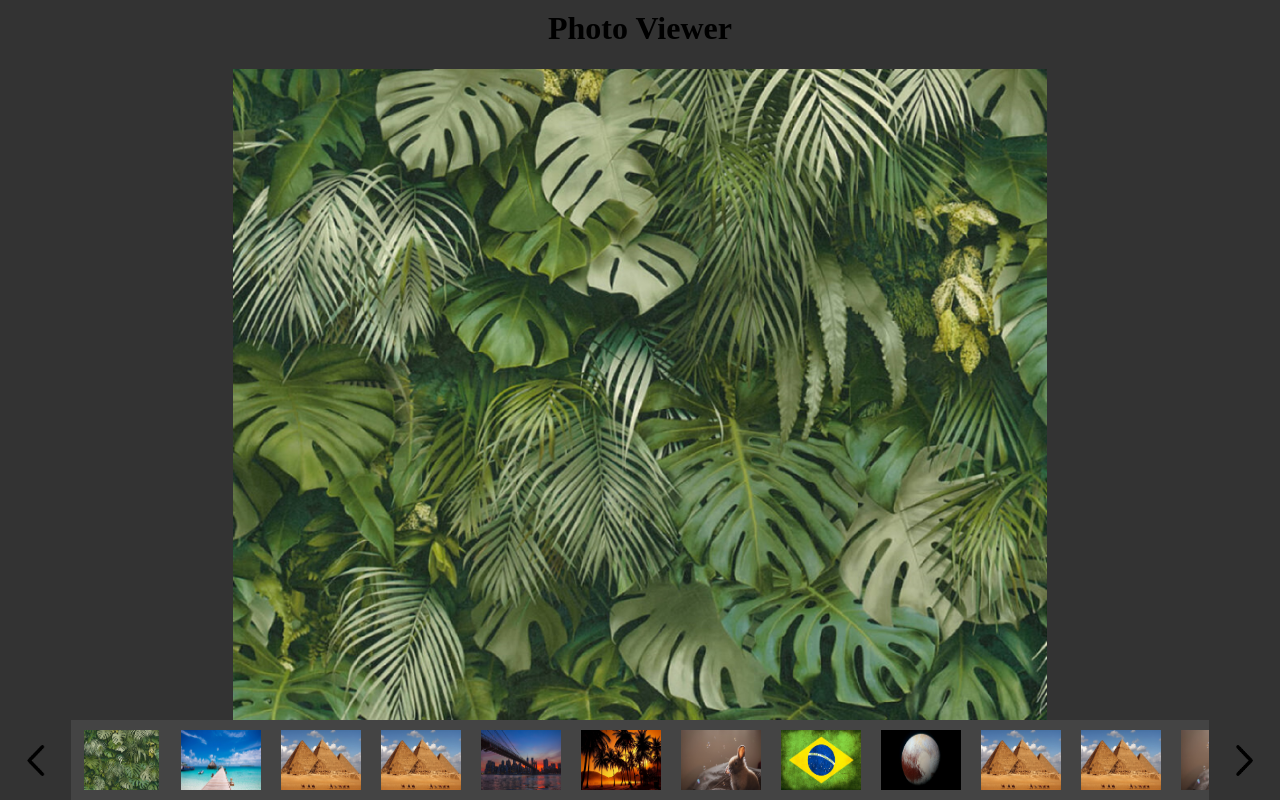
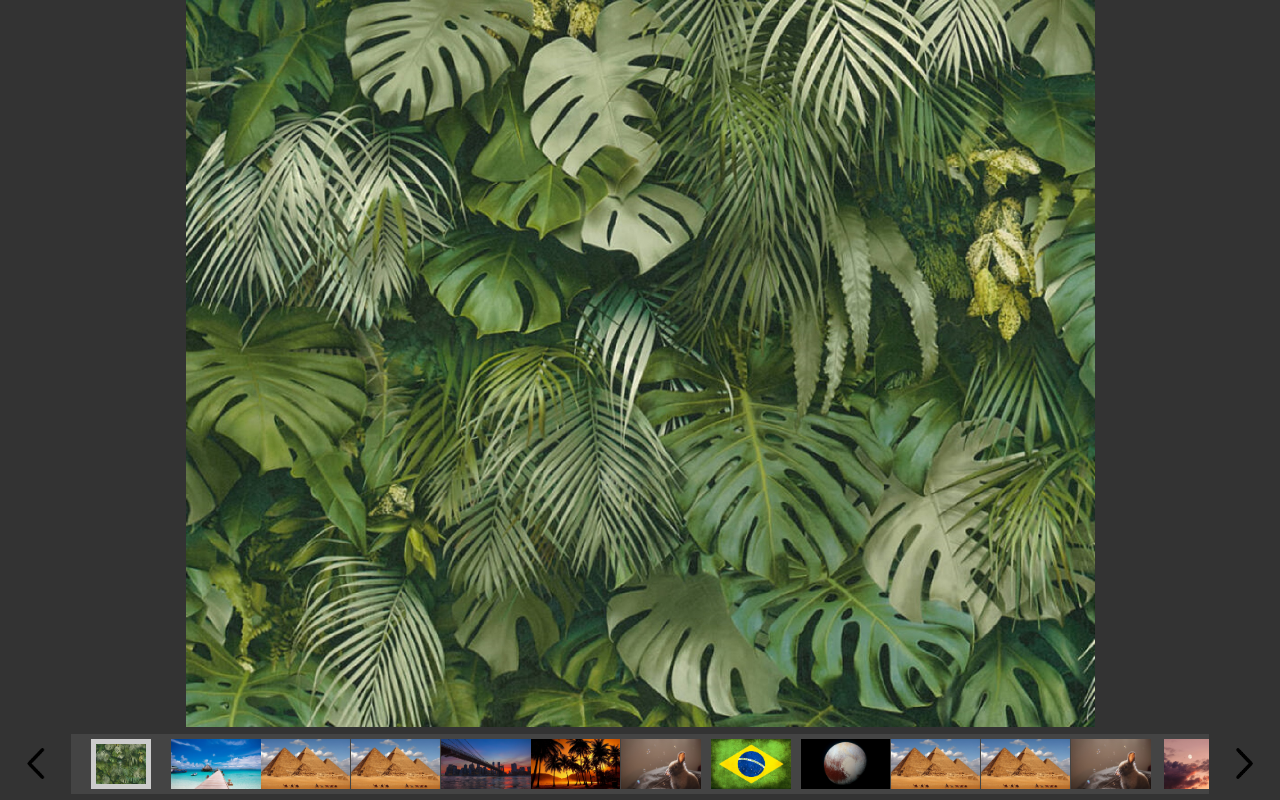
Before and after one commit to icaro-fcc/photo-viewer, a plain HTML site: page index.html in a window 1280 px wide. Both pictures are taken after a click on the picture 121 px from the left and 760 px from the top of the page. Drawn offline with Linux system fonts and the light colour scheme.

Commit message:
Small corrections on CSS and the logic on script.js

```diff
--- a/assets/css/style.css
+++ b/assets/css/style.css
@@ -15,9 +15,9 @@ body {
 }
 
 #title {
-    font-size: 2em;
-    height: 80px;
-    padding: 10px;
+    font-size: 1.6em;
+    height: 40px;
+    padding: 3px;
 }
 
 .photoDisplay {
@@ -43,11 +43,13 @@ body {
     /* display: flex; */
     /* flex-wrap: wrap;
     justify-content: center; */
+    height: 60px;
     width: 100%;
     margin-left: auto;
     margin-right: auto;
     /* border: 1px solid cyan; */
     overflow: hidden;
+
 }
 
 .arrows {
@@ -102,9 +104,9 @@ body {
     /* display: flex; */
     /* justify-content: stretch; */
     /* border: 1px solid rgb(211, 13, 46); */
-    height: 80px;
-    padding: 10px 0px;
+    height: 100%;
     white-space: nowrap;
+    padding: 5px;
 
     margin-left: 0px;   /*Then -80 at every click to the right */
     transition: all ease-out 0.8s;
@@ -112,16 +114,20 @@ body {
 
 .photoWrapper {
     width: 80px;
-    height: 60px;
+    height: 50px;
     text-align: center;
     /* border: 1px solid cyan; */
     display: inline-block;
-    margin: 0px 10px
+    margin: 0px 5px;
+    transition: all ease-out 0.3s;
 }
 
 .photo {
     height: 100%;
-    max-width: 100%;
+    /* max-width: 100%; */
+    width: auto;
     cursor: pointer;
-    transition: all ease-out 0.3s;
+
+    /* box-sizing: content-box; */
+    background-position: bottom;
 }
--- a/assets/js/script.js
+++ b/assets/js/script.js
@@ -15,18 +15,30 @@ $(document).ready(function() {
         newPhotoWrapperElement.append(newPhotoElement);
         $('.slide').append(newPhotoWrapperElement);
 
-
+        //Setting the 1st random photo as the 1st one showing on the page
+        if (i == 1)
+        $('.photoDisplay').css('background-image', `url('${photosList[randomNum].source}'`);
     }
 
 
 
+    console.log(photosList[0]);
+
     //Applying the hover function for all the photo elements
-    $('.photoWrapper').hover(function() {
+    // $('.photoWrapper').hover(function() {
+    //     console.log('Hovering...');
+    //     $(this).find('.photo').css('transform', 'scale(1.3)');
+    // }, function(){
+    //     $(this).find('.photo').css('transform', 'scale(1)');
+    // });
+
+    $('.photo').hover(function() {
         console.log('Hovering...');
-        $(this).find('.photo').css('transform', 'scale(1.3)');
+        $(this).parent().css('transform', 'scale(1.3)');
     }, function(){
-        $(this).find('.photo').css('transform', 'scale(1)');
+        $(this).parent().css('transform', 'scale(1)');
     });
+
 
     let currentPhotoElement;
 
@@ -34,7 +46,20 @@ $(document).ready(function() {
         $('.photoDisplay').css('background-image', `url('${$(this).attr('src')}'`);
         currentPhotoElement = $(this);
         console.log(currentPhotoElement);
+
+
+        $('.photo').each(function() {
+            if ($(this) != currentPhotoElement) {
+                console.log('Setting the border of the element: ', $(this));
+                $(this).css('border', 'none');
+            }
+
+        });
+
+        $(this).css('border', '5px solid #CCC');
     });
+
+
 
     // $('.arrowRightEnd').bind('click', function() {
     //     if ($(currentPhotoElement).next()) {
@@ -55,14 +80,14 @@ $(document).ready(function() {
 
 
     let slideMargin = 0;
-    let slideWidth = $('.photoWrapper').length * 80;
+    let slideWidth = ($('.photoWrapper').length * 90);
     let galleryWidth = parseInt($('.gallery').css('width'), 10);
     console.log('slideWidth: ', slideWidth, 'e gallery.length: ', galleryWidth);
 
     if (slideWidth < galleryWidth) {
         $('.slide').css('display', 'flex').css('justify-content', 'center');
     } else {
-        let slideLengthLimit = -($('.photoWrapper').length - 6) * 80;
+        let slideLengthLimit = -($('.photoWrapper').length - 16) * 90;
 
         console.log('slideLengthLimit: ', slideLengthLimit);
 
@@ -71,13 +96,13 @@ $(document).ready(function() {
 
 
 
-        //80px is the length of every photo element
+        //60px is the length of every photo element
 
         $('.arrowRight').bind('click', function() {
 
-            if (slideMargin != slideLengthLimit) {
+            if (slideMargin >= slideLengthLimit) {
                 console.log(slideMargin);
-                    slideMargin -= 80;
+                    slideMargin -= 90;
                 $('.slide').css('margin-left', slideMargin);
                 console.log(slideMargin);
             }
@@ -87,8 +112,8 @@ $(document).ready(function() {
         $('.arrowLeft').bind('click', function() {
 
             console.log(slideMargin);
-            if (slideMargin != 0) {
-                slideMargin += 80;
+            if (slideMargin < 0) {
+                slideMargin += 90;
                 $('.slide').css('margin-left', slideMargin);
                 console.log(slideMargin);
             }
--- a/index.html
+++ b/index.html
@@ -10,7 +10,7 @@
 </head>
 
 <body>
-    <h1 id="title">Photo Viewer</h1>
+    <!-- <h1 id="title">Photo Viewer</h1> -->
     <div class="photoDisplay"></div>
     <div class="galleryArea">
         <div class="arrows arrowLeftEnd"></div>
```
